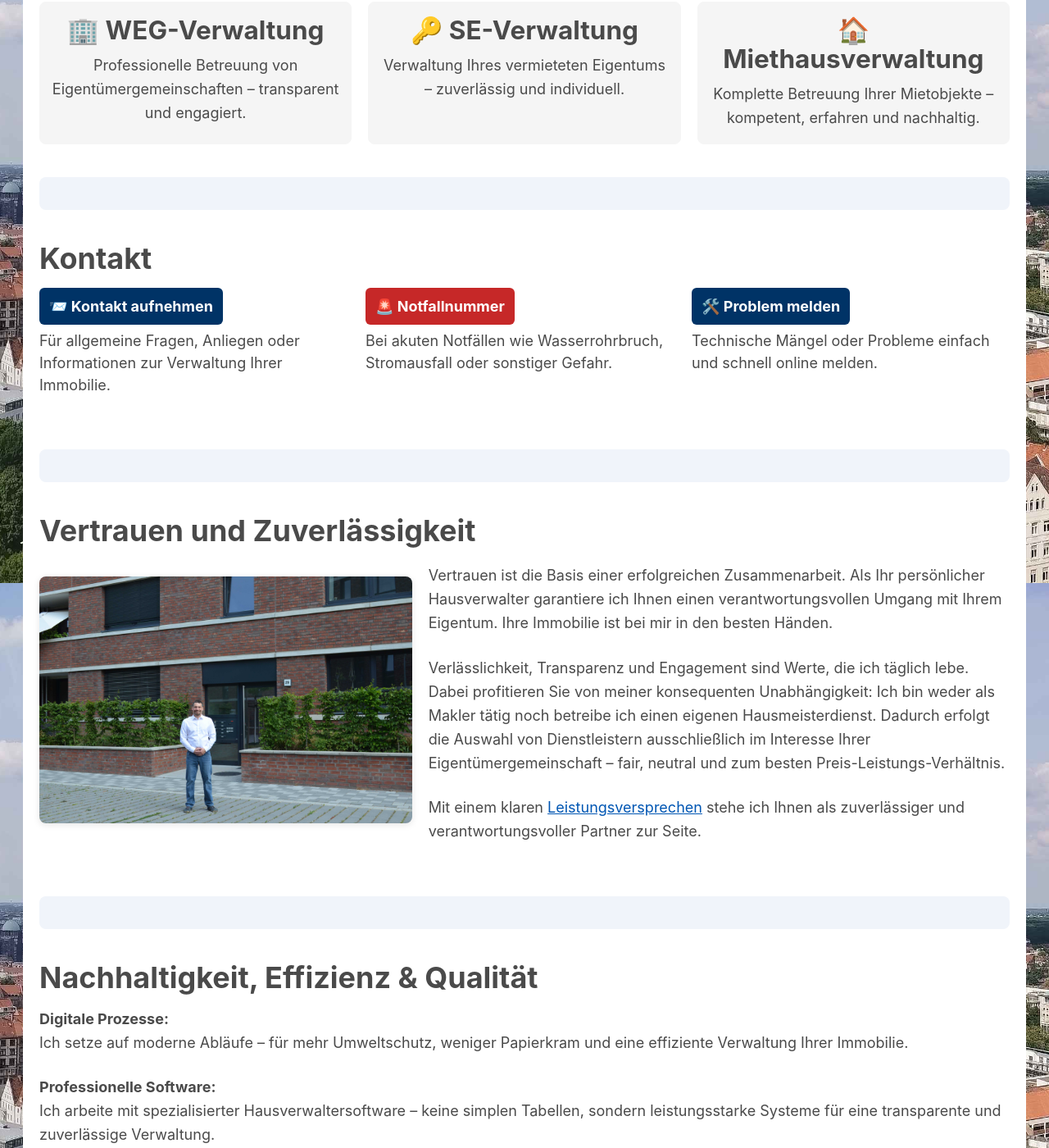
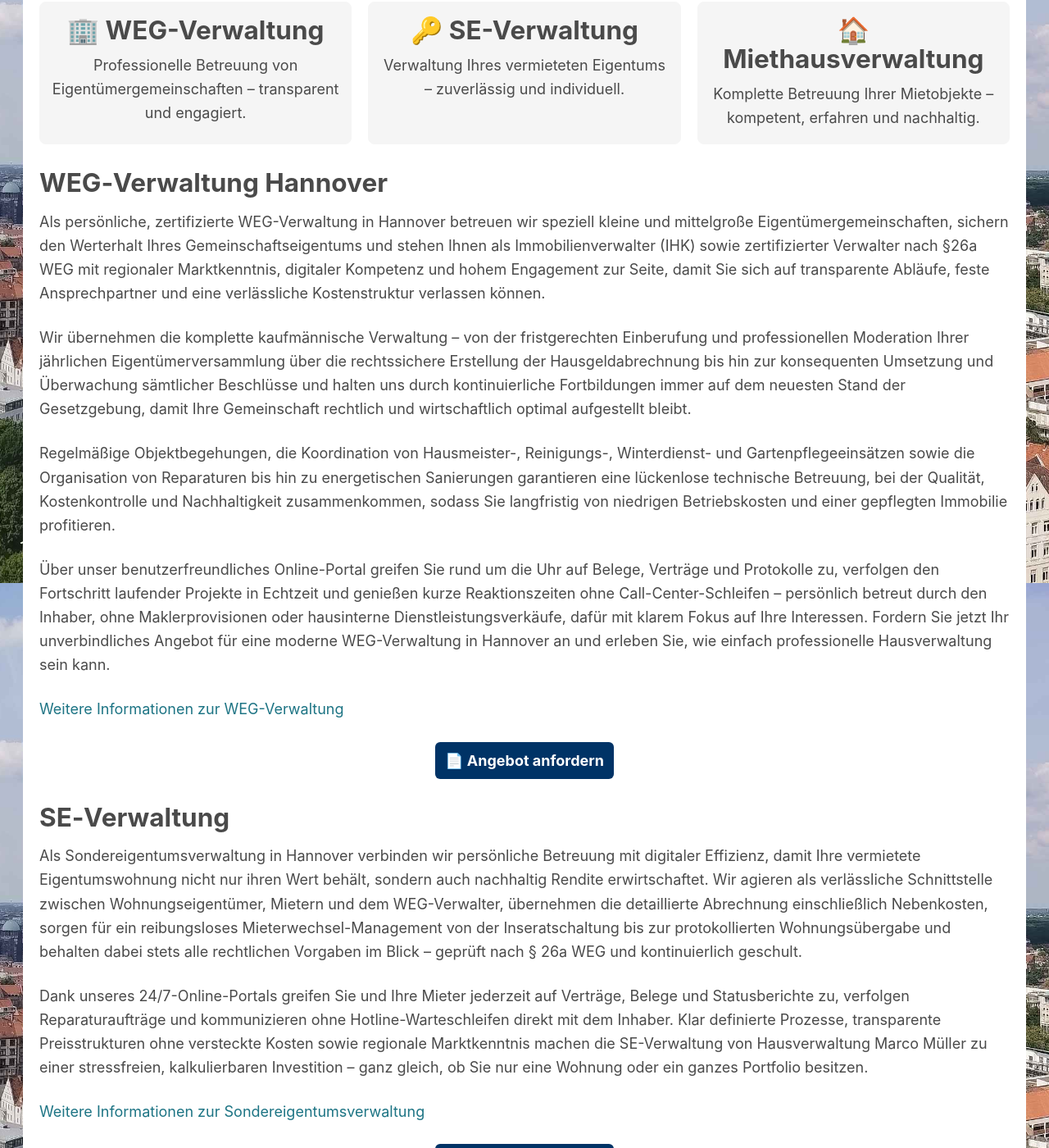
Before and after one commit to marek22k/hausverwaltung, a Jekyll site: the page built from index.md, in a window 1280 px wide and 1400 px high, scrolled down 2889 px. Shown: the whole window at 82% size. Built offline with Jekyll 4.4.1, drawn with Linux system fonts in a browser that asks for light colours; some of the changed text lies outside the part shown.

Commit message:
Update index.md

```diff
--- a/index.md
+++ b/index.md
@@ -331,6 +331,52 @@ Ihr zertifizierter Hausverwalter für Hannover und Umgebung
 
 </div>
 
+<h3>WEG‑Verwaltung Hannover</h3>
+Als persönliche, zertifizierte WEG-Verwaltung in Hannover betreuen wir speziell kleine und mittelgroße Eigentümergemeinschaften, sichern den Werterhalt Ihres Gemeinschaftseigentums und stehen Ihnen als Immobilienverwalter (IHK) sowie zertifizierter Verwalter nach §26a WEG mit regionaler Marktkenntnis, digitaler Kompetenz und hohem Engagement zur Seite, damit Sie sich auf transparente Abläufe, feste Ansprechpartner und eine verlässliche Kostenstruktur verlassen können.
+
+Wir übernehmen die komplette kaufmännische Verwaltung – von der fristgerechten Einberufung und professionellen Moderation Ihrer jährlichen Eigentümerversammlung über die rechtssichere Erstellung der Hausgeldabrechnung bis hin zur konsequenten Umsetzung und Überwachung sämtlicher Beschlüsse und halten uns durch kontinuierliche Fortbildungen immer auf dem neuesten Stand der Gesetzgebung, damit Ihre Gemeinschaft rechtlich und wirtschaftlich optimal aufgestellt bleibt.
+
+Regelmäßige Objektbegehungen, die Koordination von Hausmeister-, Reinigungs-, Winterdienst- und Gartenpflegeeinsätzen sowie die Organisation von Reparaturen bis hin zu energetischen Sanierungen garantieren eine lückenlose technische Betreuung, bei der Qualität, Kostenkontrolle und Nachhaltigkeit zusammenkommen, sodass Sie langfristig von niedrigen Betriebskosten und einer gepflegten Immobilie profitieren.
+
+Über unser benutzerfreundliches Online-Portal greifen Sie rund um die Uhr auf Belege, Verträge und Protokolle zu, verfolgen den Fortschritt laufender Projekte in Echtzeit und genießen kurze Reaktionszeiten ohne Call-Center-Schleifen – persönlich betreut durch den Inhaber, ohne Maklerprovisionen oder hausinterne Dienstleistungsverkäufe, dafür mit klarem Fokus auf Ihre Interessen. Fordern Sie jetzt Ihr unverbindliches Angebot für eine moderne WEG-Verwaltung in Hannover an und erleben Sie, wie einfach professionelle Hausverwaltung sein kann.
+
+<a href="/weg-verwaltung/">Weitere Informationen zur WEG-Verwaltung</a>
+<div style="text-align: center; margin-top: 2rem;">
+<a href="/angebot-anfordern/" class="button-link">
+📄 Angebot anfordern
+</a>
+</div>
+
+<h3>SE‑Verwaltung</h3>
+Als Sondereigentumsverwaltung in Hannover verbinden wir persönliche Betreuung mit digitaler Effizienz, damit Ihre vermietete Eigentumswohnung nicht nur ihren Wert behält, sondern auch nachhaltig Rendite erwirtschaftet. Wir agieren als verlässliche Schnittstelle zwischen Wohnungseigentümer, Mietern und dem WEG-Verwalter, übernehmen die detaillierte Abrechnung einschließlich Nebenkosten, sorgen für ein reibungsloses Mieterwechsel-Management von der Inserat­schaltung bis zur protokollierten Wohnungsübergabe und behalten dabei stets alle rechtlichen Vorgaben im Blick – geprüft nach § 26a WEG und kontinuierlich geschult.
+
+Dank unseres 24/7-Online-Portals greifen Sie und Ihre Mieter jederzeit auf Verträge, Belege und Statusberichte zu, verfolgen Reparaturaufträge und kommunizieren ohne Hotline-Warteschleifen direkt mit dem Inhaber. Klar definierte Prozesse, transparente Preisstrukturen ohne versteckte Kosten sowie regionale Marktkenntnis machen die SE-Verwaltung von Hausverwaltung Marco Müller zu einer stressfreien, kalkulierbaren Investition – ganz gleich, ob Sie nur eine Wohnung oder ein ganzes Portfolio besitzen.
+
+<a href="/sondereigentumsverwaltung/">Weitere Informationen zur Sondereigentumsverwaltung</a>
+<div style="text-align: center; margin-top: 2rem;">
+<a href="/angebot-anfordern/" class="button-link">
+📄 Angebot anfordern
+</a>
+</div>
+
+<h3>Mietverwaltung für Miethäuser</h3>
+Als persönliche Miethausverwaltung in Hannover verbinden wir regionales Markt-Know-how mit digitaler Effizienz, sodass Ihr Mietshaus rechtssicher betreut wird, seinen Wert behält und gleichzeitig eine planbare Rendite erwirtschaftet.
+
+Unsere tagesaktuelle Mieteingangskontrolle prüft jede Zahlung automatisiert, löst bei Bedarf sofort Mahnprozesse aus und stellt Ihnen im Online-Portal transparente Reportings bereit. Sie behalten Einnahmen, Rückstände und Nebenkosten jederzeit im Blick, ohne selbst Tabellen führen zu müssen.
+
+Proaktive Wartungszyklen, engmaschige Objektbegehungen und ein bewährtes Handwerker-Netzwerk halten die Instandhaltungskosten kalkulierbar, verhindern unerwartete Schäden und minimieren Leerstände, wodurch Ihr Gebäude dauerhaft einen gepflegten Eindruck hinterlässt.
+Bei einem Mieterwechsel übernehmen wir die komplette Neuvermietung: marktgerechte Exposés, Besichtigungsmanagement, gründliche Bonitätsprüfung inklusive SCHUFA-Score, rechtssichere Vertragsgestaltung und eine lückenlos protokollierte Wohnungs­übergabe sorgen dafür, dass ausschließlich zuverlässige, zahlungsstarke Mieter einziehen - ganz ohne Maklerprovision
+
+Dank unserer Unabhängigkeit von eigenen Dienstleistungsverkäufen holen wir für jede Maßnahme Vergleichsangebote ein, verhandeln Konditionen und optimieren laufende Verträge, sodass Sie dauerhaft von fairen Preisen und dem besten Preis-Leistungs-Verhältnis profitieren.
+Fordern Sie jetzt Ihr unverbindliches Angebot an und erleben Sie, wie einfach professionelle Mietshausverwaltung in Hannover sein kann.
+
+<a href="/miethausverwaltung/">Weitere Informationen zur Mietshausverwaltung</a>
+<div style="text-align: center; margin-top: 2rem;">
+<a href="/angebot-anfordern/" class="button-link">
+📄 Angebot anfordern
+</a>
+</div>
+
 <div style="height: 40px; background: #f0f4fa; border-radius: 8px; margin: 4rem 0;"></div>
 
 ## Kontakt
```
